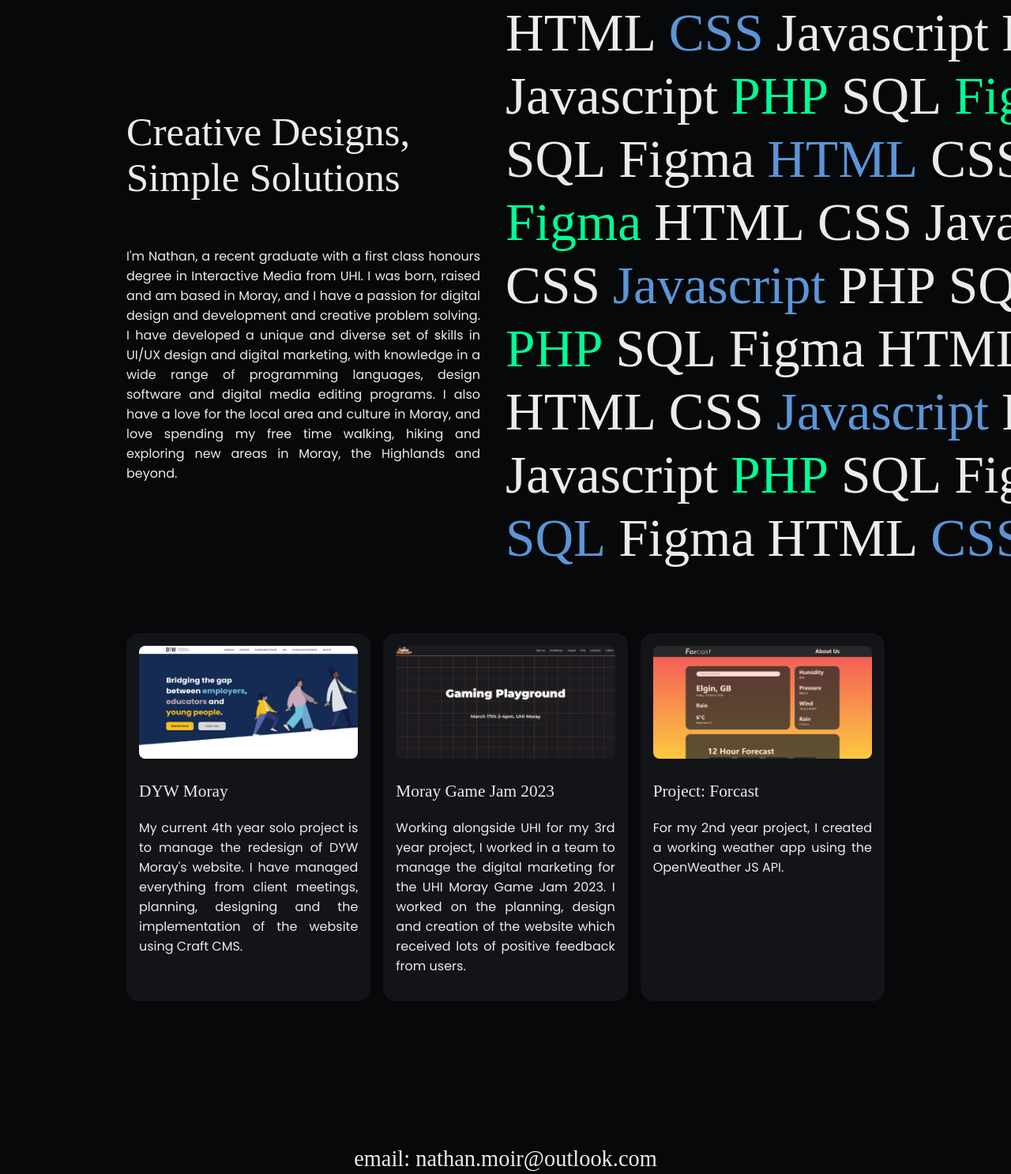
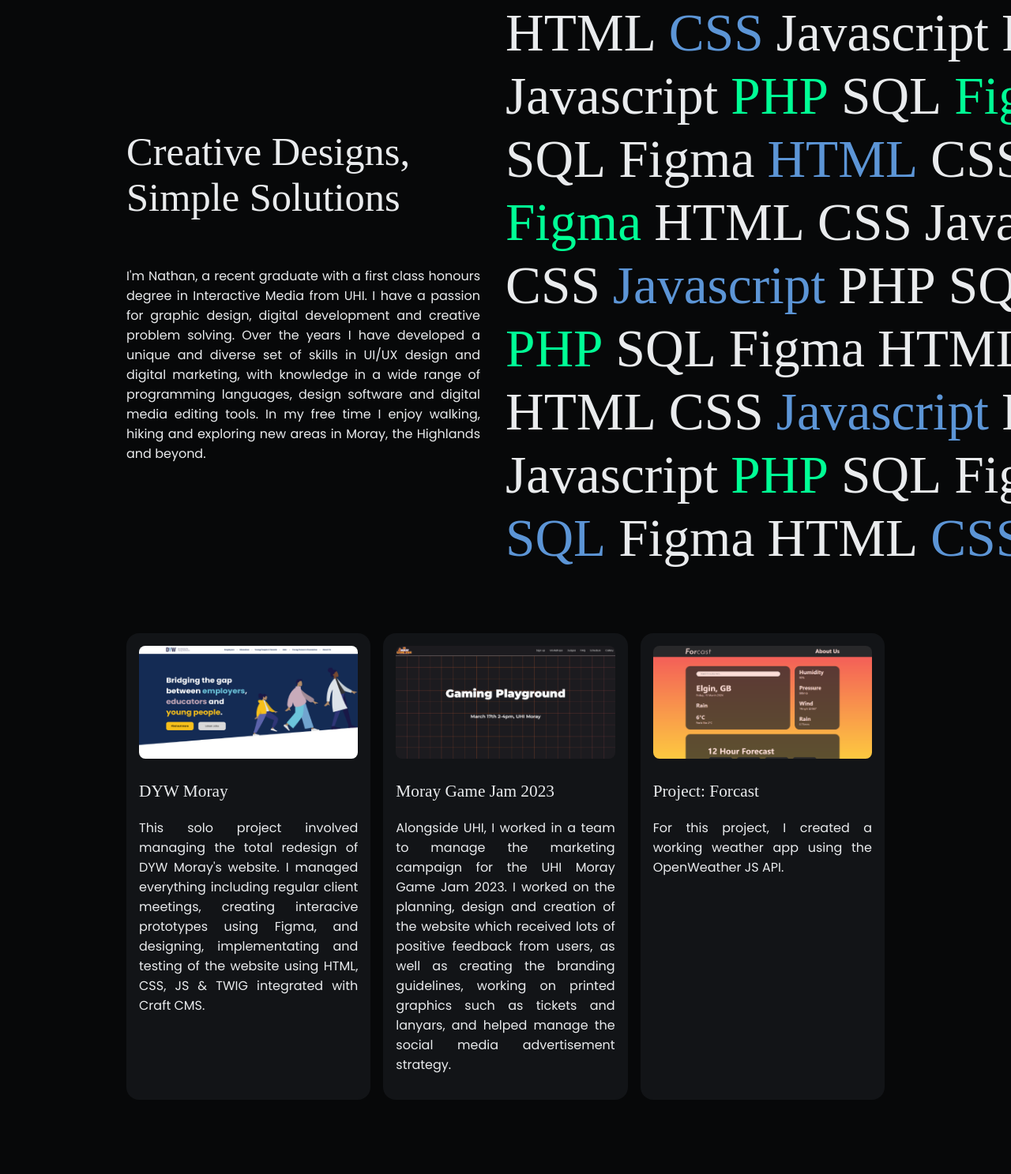
Before and after one commit to fifty7north/Portfolio, a plain HTML site: page index.html in a window 1280 px wide. Shown: the part 898-2385 px from the top of the page at 79% size. Drawn offline with Linux system fonts and the light colour scheme; a web font is replaced by a local one.

Commit message:
rewording

```diff
--- a/index.html
+++ b/index.html
@@ -186,14 +186,13 @@
 					<h2 id="about-text-header-2">Simple Solutions</h2>
 					<p>
 						I'm Nathan, a recent graduate with a first class honours degree in
-            Interactive Media from UHI. I was born, raised and am based in Moray,
-            and I have a passion for digital design and development and creative
-            problem solving. I have developed a unique and diverse set of skills
-            in UI/UX design and digital marketing, with knowledge in a wide
-            range of programming languages, design software and digital media
-            editing programs. I also have a love for the local area and culture
-            in Moray, and love spending my free time walking, hiking and
-            exploring new areas in Moray, the Highlands and beyond.
+						Interactive Media from UHI. I have a passion for graphic design,
+						digital development and creative problem solving. Over the years I
+						have developed a unique and diverse set of skills in UI/UX design
+						and digital marketing, with knowledge in a wide range of programming
+						languages, design software and digital media editing tools. In my
+						free time I enjoy walking, hiking and exploring new areas in Moray,
+						the Highlands and beyond.
 					</p>
 				</div>
 				<div class="about-graphic">
@@ -273,34 +272,34 @@
 			</section>
 
 			<section id="work">
-        <a
-          href="https://dywmoray.co.uk/"
-          class="project"
-        >
+				<a href="https://dywmoray.co.uk/" class="project">
 					<img src="images/dyw.png" />
 					<h5>DYW Moray</h5>
 					<p>
-            My current 4th year solo project is to manage the redesign of DYW
-            Moray's website. I have managed everything from client meetings,
-            planning, designing and the implementation of the website using
-            Craft CMS.
+						This solo project involved managing the total redesign of DYW
+						Moray's website. I managed everything including regular client
+						meetings, creating interacive prototypes using Figma, and designing,
+						implementating and testing of the website using HTML, CSS, JS & TWIG
+						integrated with Craft CMS.
 					</p>
 				</a>
 				<a href="https://www.moraygamejam.com/" class="project">
 					<img src="images/moray_game_jam.png" />
 					<h5>Moray Game Jam 2023</h5>
 					<p>
-            Working alongside UHI for my 3rd year project, I worked in a team to
-            manage the digital marketing for the UHI Moray Game Jam 2023. I
-            worked on the planning, design and creation of the website which
-            received lots of positive feedback from users.
+						Alongside UHI, I worked in a team to manage the marketing campaign
+						for the UHI Moray Game Jam 2023. I worked on the planning, design
+						and creation of the website which received lots of positive feedback
+						from users, as well as creating the branding guidelines, working on
+						printed graphics such as tickets and lanyars, and helped manage the
+						social media advertisement strategy.
 					</p>
 				</a>
 				<a href="https://fifty7north.github.io/" class="project">
 					<img src="images/forcast.png" />
 					<h5>Project: Forcast</h5>
 					<p>
-            For my 2nd year project, I created a working weather app using the
+						For this project, I created a working weather app using the
 						OpenWeather JS API.
 					</p>
 				</a>
```
Also changed, not shown: link.txt (added). Lines whose indentation alone changed are shown as unchanged.
